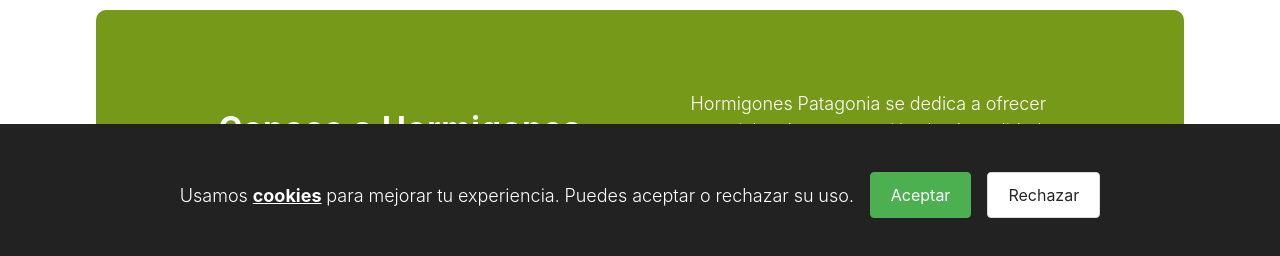
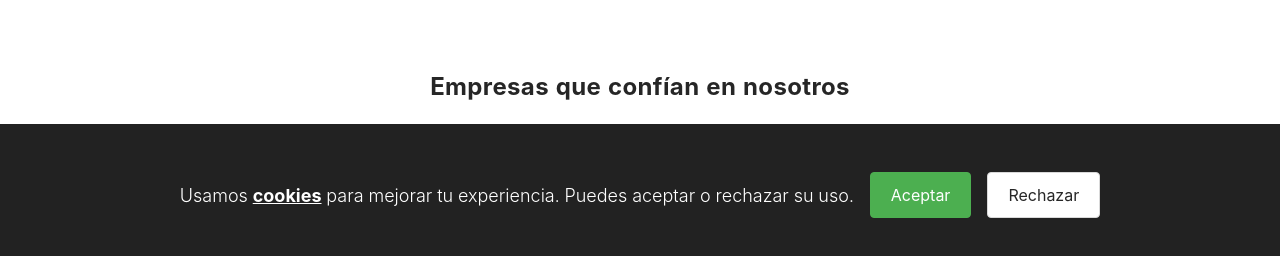
Before and after one commit to BCaceres87/hormigones-patagonia-website, a React (Vite) app: page /about in a window 1280 px wide. Shown: the part 534-790 px from the top of the page. Built offline with nearby package versions, Linux system fonts and the light colour scheme.

Commit message:
Create LogosSection component

```diff
--- /dev/null
+++ b/src/components/logos-section.jsx
@@ -0,0 +1,30 @@
+import styles from './logos-section.module.scss'
+import Ancud from "../assets/logos/ancud_logo.png"
+import Aysen from "../assets/logos/aysen_logo.png"
+import Cochamo from "../assets/logos/cochamo_logo.png"
+import Coyhaique from "../assets/logos/coyhaique_logo.png"
+import Mostazal from "../assets/logos/mostazal_logo.webp"
+import Duoc from "../assets/logos/duoc_logo.png"
+import Quinchao from "../assets/logos/quinchao_logo.png"
+import Wrapper from './wrapper'
+
+const LogosSection = ({title}) => {
+  return (
+    <section className={styles.container}>
+      <Wrapper>
+        <h5>{title}</h5>
+        <div className={styles.logos_wrapper}>
+          <img src={Ancud} alt="Ancud logo" />
+          <img src={Aysen} alt="Cliente 2" />
+          <img src={Cochamo} alt="Cliente 3" />
+          <img src={Coyhaique} alt="Cliente 4" />
+          <img src={Mostazal} alt="Cliente 5" />
+          <img src={Quinchao} alt="Cliente 5" className={styles.quinchao_logo}/>
+          <img src={Duoc} alt="Cliente 5" />
+        </div>
+      </Wrapper>
+    </section>
+  )
+}
+
+export default LogosSection
--- /dev/null
+++ b/src/components/logos-section.module.scss
@@ -0,0 +1,33 @@
+@use "../styles/main.scss" as *;
+
+.container {
+  display: flex;
+  flex-direction: column;
+  padding: 3rem 0;
+  row-gap: 3rem;
+  text-align: center;
+
+  .logos_wrapper {
+    display: grid;
+    grid-template-columns: repeat(2, 1fr);
+    justify-items: center;
+    @include media-medium {
+      display: flex;
+      justify-content: space-around;
+    }
+
+    img {
+      height: 80px;
+      width: 50%;
+      object-fit: contain;
+
+      @include media-medium {
+        width: 10%;
+      }
+    }
+  }
+
+  .subtitle {
+    @include Subtitle__02-Bold;
+  }
+}
--- a/src/pages/home.jsx
+++ b/src/pages/home.jsx
@@ -8,14 +8,8 @@
 import Wrapper from "../components/wrapper"
 import { RightOutlined } from "@ant-design/icons"
 import { Button } from "antd"
-import Ancud from "../assets/logos/ancud_logo.png"
-import Aysen from "../assets/logos/aysen_logo.png"
-import Cochamo from "../assets/logos/cochamo_logo.png"
-import Coyhaique from "../assets/logos/coyhaique_logo.png"
-import Mostazal from "../assets/logos/mostazal_logo.webp"
-import Duoc from "../assets/logos/duoc_logo.png"
-import Quinchao from "../assets/logos/quinchao_logo.png"
 import ContactContent from "../components/contact-content"
+import LogosSection from "../components/logos-section"
 
 const Home = () => {
   const navigate = useNavigate()
@@ -43,20 +37,7 @@
           </div>
         </Wrapper>
       </section>
-      <section className={styles.section2}>
-        <Wrapper>
-          <h5>Ellos ya confían en nosotros</h5>
-          <div className={styles.logos_wrapper}>
-            <img src={Ancud} alt="Ancud logo" />
-            <img src={Aysen} alt="Cliente 2" />
-            <img src={Cochamo} alt="Cliente 3" />
-            <img src={Coyhaique} alt="Cliente 4" />
-            <img src={Mostazal} alt="Cliente 5" />
-            <img src={Quinchao} alt="Cliente 5" className={styles.quinchao_logo}/>
-            <img src={Duoc} alt="Cliente 5" />
-          </div>
-        </Wrapper>
-      </section>
+      <LogosSection title="Ellos ya confían en nosotros"/>
       <section className={styles.section3}>
        <Wrapper>
          <h3>Nuestros servicios: materiales y maquinaria para construcción de calidad</h3>
--- a/src/pages/home.module.scss
+++ b/src/pages/home.module.scss
@@ -50,38 +50,6 @@
   }
 }
 
-.section2 {
-  display: flex;
-  flex-direction: column;
-  padding: 3rem 0;
-  row-gap: 3rem;
-  text-align: center;
-
-  .logos_wrapper {
-    display: grid;
-    grid-template-columns: repeat(2, 1fr);
-    justify-items: center;
-    @include media-medium {
-      display: flex;
-      justify-content: space-around;
-    }
-
-    img {
-      height: 80px;
-      width: 50%;
-      object-fit: contain;
-
-      @include media-medium {
-        width: 10%;
-      }
-    }
-  }
-
-  .subtitle {
-    @include Subtitle__02-Bold;
-  }
-}
-
 .section3 {
   display: flex;
   flex-direction: column;
```
